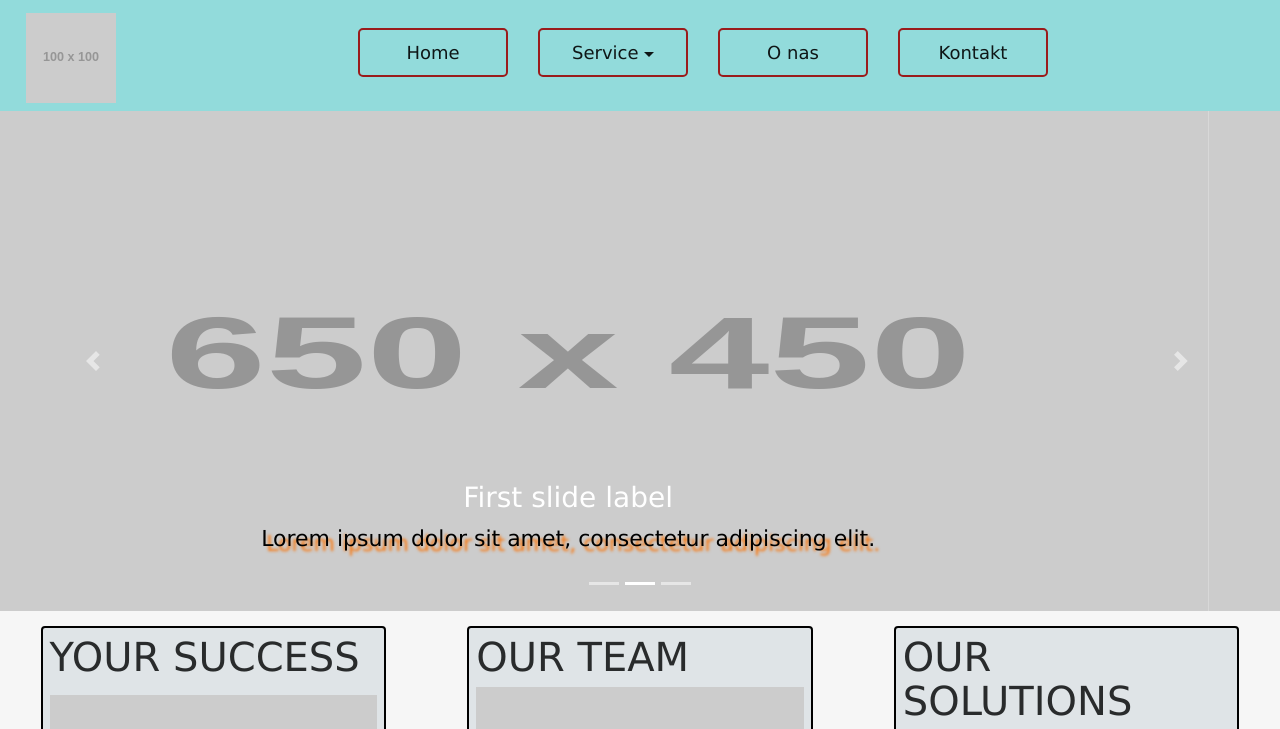
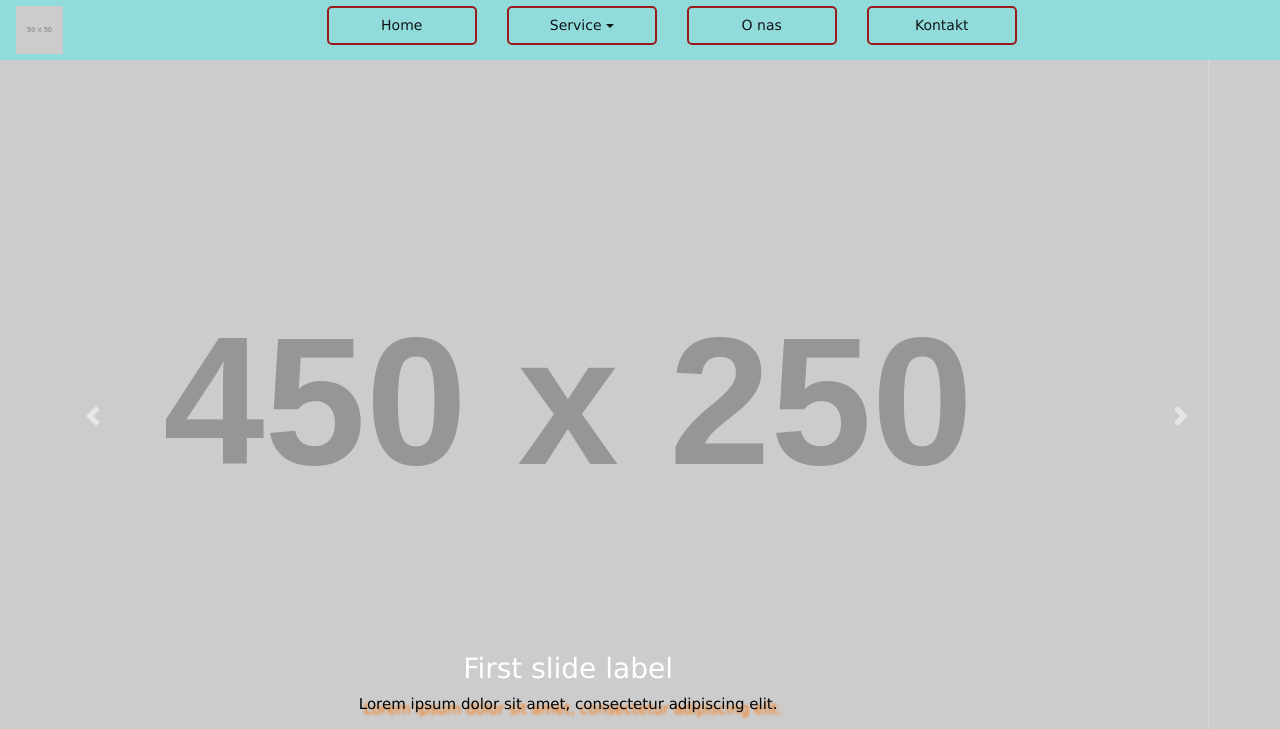
Before and after one commit to MatiPL86/nowy-projekt, a plain HTML site: page index.html in a window 1280 px wide. Shown: the top 729 px of the page. Drawn offline with nearby package versions, Linux system fonts and the light colour scheme; placeholder pictures from the web are drawn by us; a script that the page names is missing.

Commit message:
zmienione rozm. zdjec

```diff
--- a/index.html
+++ b/index.html
@@ -17,7 +17,7 @@
             <span class="navbar-toggler-icon"></span>
           </button>
           <a class="navbar-brand" href="#">
-            <img src="http://via.placeholder.com/100x100">
+            <img src="http://via.placeholder.com/50x50">
           </a>
           <div class="collapse navbar-collapse" id="navbarNavAltMarkup">
             <div class="navbar-nav">
@@ -47,14 +47,14 @@
             </ol>
             <div class="carousel-inner">
               <div class="carousel-item active">
-                <img class="d-block w-100" src="http://via.placeholder.com/650x450" alt="First slide">
+                <img class="d-block w-100" src="http://via.placeholder.com/450x250" alt="First slide">
                 <div class="carousel-caption d-none d-md-block">
                   <h3>First slide label</h3>
                   <p>Lorem ipsum dolor sit amet, consectetur adipiscing elit.</p>
                 </div>
               </div>
               <div class="carousel-item">
-                <img class="d-block w-100" src="http://via.placeholder.com/650x450" alt="Second slide">
+                <img class="d-block w-100" src="http://via.placeholder.com/450x250" alt="Second slide">
                 <div class="carousel-caption d-none d-md-block">
                   <section>
                     <h3>Second slide label</h3>
@@ -63,7 +63,7 @@
                 </div>
               </div>
               <div class="carousel-item">
-                <img class="d-block w-100" src="http://via.placeholder.com/650x450" alt="Third slide">
+                <img class="d-block w-100" src="http://via.placeholder.com/450x250" alt="Third slide">
                   <div class="carousel-caption d-none d-md-block">
                     <section>
                       <h3>Third slide label</h3>
@@ -132,7 +132,7 @@
                     <p>These are the product that made our company famous.<br>
                         Try it to simplify the way you're doing business. Visit our online store
                     </p>
-                   <img src="http://via.placeholder.com/650x550" alt="">
+                   <img src="http://via.placeholder.com/450x250" alt="">
                 </div>
               </section>
 
--- a/mystyles.css
+++ b/mystyles.css
@@ -10,14 +10,16 @@ body {
 
 .navbar-nav {
     display: flex;
+    height: auto;
+    padding: 5px;
     margin: 0 auto;
-    margin-top: 5px;
     color: rgba(248, 233, 233, 0.9);
 }
 
 .bg-faded {
     background-color: rgba(106, 209, 209, 0.705);
     margin: 0 auto;
+    height: 60px;
 }
 
 .collapse {
@@ -26,12 +28,12 @@ body {
 }
 
 a.navbar-brand {
-    padding: 0 10px;
-    margin-top: 5px;
+    max-width: 100%;
+    height: auto;
 }
 
 .nav-item.nav-link {
-    font-size: 18px;
+    font-size: 14px;
     color: orange;
 }
 
@@ -77,12 +79,12 @@ section.carousel {
 
 .w-100 {
 width: 100% !important;
-height: 500px;
+height: auto;
 }
 
 .carousel-caption > p {
     color: black !important;
-    font-size: 22px;
+    font-size: 15px;
     text-shadow:5px 5px 3px rgb(250, 116, 7);
 }
 
@@ -94,6 +96,7 @@ height: 500px;
 
 .flex-container {
     margin: 0 auto;
+    height: auto;
     display: flex;
     justify-content: space-around;
     flex-flow: row wrap;
@@ -168,7 +171,7 @@ footer.container_footer {
 }
 
 img  {
-    max-width: 100%;
+    width: 100%;
     height: auto;
   }
 
```
Also changed, not shown: services.html (+8 -1 lines).
